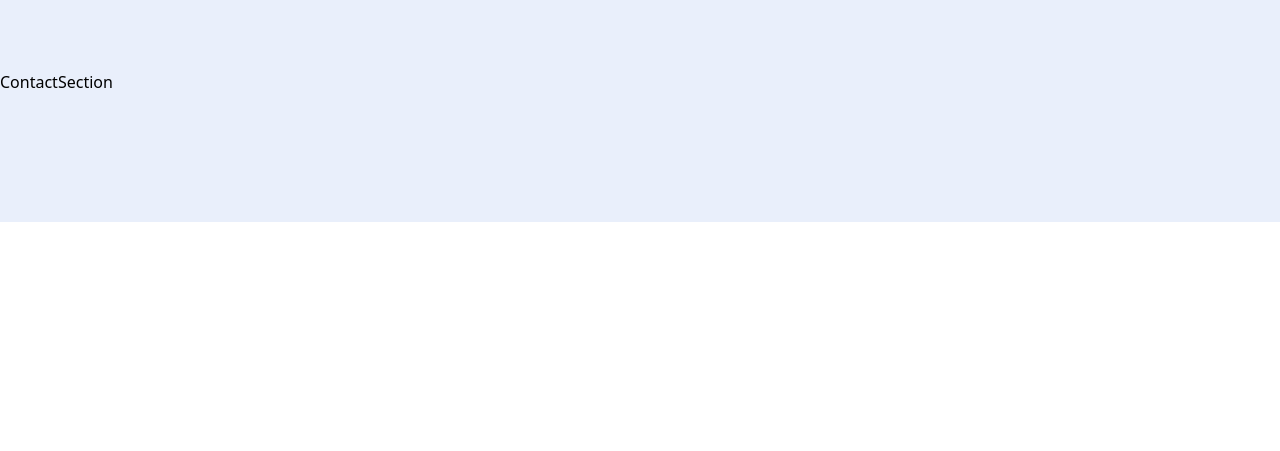
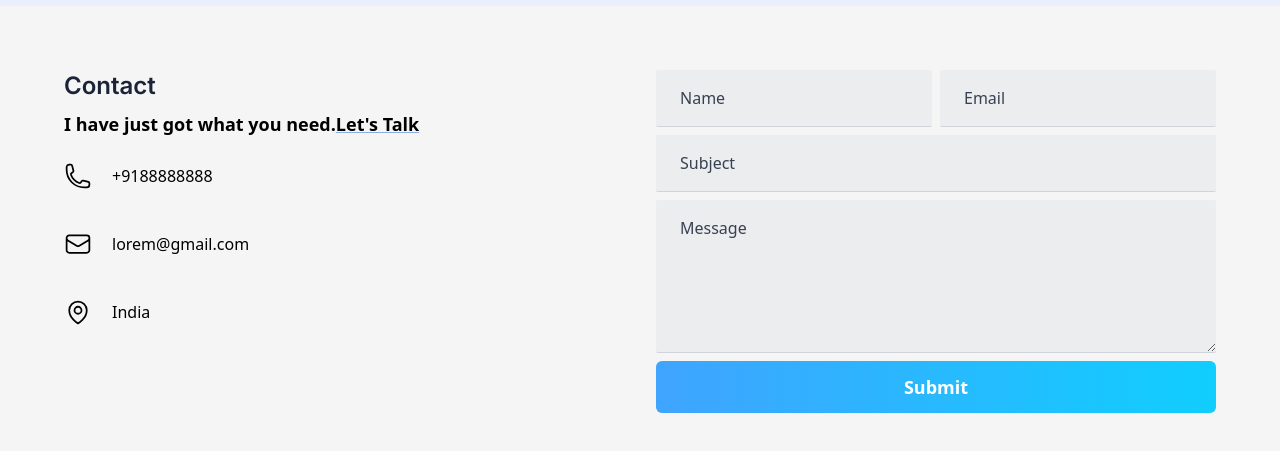
Before and after one commit to atuldedha/hardik-project-3, a React (Create React App) app: page / in a window 1280 px wide. Shown: the part 1935-2386 px from the top of the page. Before the commit the page ends 2157 px from the top, so only its background shows below. Built offline with nearby package versions, Linux system fonts and the light colour scheme.

Commit message:
Contact form, Emailjs and whatsapp added

```diff
--- a/package.json
+++ b/package.json
@@ -3,6 +3,8 @@
   "version": "0.1.0",
   "private": true,
   "dependencies": {
+    "@emailjs/browser": "^3.11.0",
+    "@heroicons/react": "^2.0.18",
     "@testing-library/jest-dom": "^5.16.5",
     "@testing-library/react": "^13.4.0",
     "@testing-library/user-event": "^13.5.0",
@@ -10,6 +12,7 @@
     "react-dom": "^18.2.0",
     "react-multi-carousel": "^2.8.4",
     "react-scripts": "5.0.1",
+    "react-whatsapp": "^0.3.0",
     "web-vitals": "^2.1.4"
   },
   "scripts": {
@@ -37,6 +40,7 @@
     ]
   },
   "devDependencies": {
+    "@babel/plugin-proposal-private-property-in-object": "^7.21.11",
     "tailwindcss": "^3.3.2"
   }
 }
--- a/public/index.html
+++ b/public/index.html
@@ -15,6 +15,11 @@
       user's mobile device or desktop. See https://developers.google.com/web/fundamentals/web-app-manifest/
     -->
     <link rel="manifest" href="%PUBLIC_URL%/manifest.json" />
+
+    <link
+      rel="stylesheet"
+      href="https://maxcdn.bootstrapcdn.com/font-awesome/4.5.0/css/font-awesome.min.css"
+    />
     <!--
       Notice the use of %PUBLIC_URL% in the tags above.
       It will be replaced with the URL of the `public` folder during the build.
--- a/src/App.js
+++ b/src/App.js
@@ -1,9 +1,11 @@
+import ReactWhatsapp from "react-whatsapp";
 import AboutSection from "./components/AboutSection";
 import ContactSection from "./components/ContactSection";
 import Header from "./components/Header";
 import ProductsSection from "./components/ProductsSection";
 
 function Home() {
+  const number = "+918888888888";
   return (
     <div className="bg-bgColor2">
       <div className="bg-bgColor1">
@@ -18,15 +20,25 @@ function Home() {
         </section>
 
         {/* product section */}
-        <section className="mb-8 lg:mb-32">
+        <section className="mb-4 lg:mb-16">
           <ProductsSection />
         </section>
 
         {/* contact section */}
-        <section className="pb-8 lg:pb-32">
+        <section className="bg-bgColor2 pt-4 lg:pt-16 pb-14 lg:pb-36">
           <ContactSection />
         </section>
       </div>
+
+      <ReactWhatsapp number={number}>
+        {/* WhatsApp icon */}
+        <a
+          href="https://wa.me/2348100000000"
+          className="fixed bottom-4 right-4 z-10 flex items-center justify-center w-10 h-10 rounded-[50px] bg-[#25d366] text-white text-base"
+        >
+          <i className="fa fa-whatsapp whatsapp-icon"></i>
+        </a>
+      </ReactWhatsapp>
     </div>
   );
 }
--- a/src/components/ContactSection/index.js
+++ b/src/components/ContactSection/index.js
@@ -1,7 +1,133 @@
-import React from "react";
+import React, { useState } from "react";
+import {
+  EnvelopeIcon,
+  MapPinIcon,
+  PhoneIcon,
+} from "@heroicons/react/24/outline";
+import emailjs from "@emailjs/browser";
 
 const ContactSection = () => {
-  return <div>ContactSection</div>;
+  const [formData, setFormData] = useState({
+    name: "",
+    email: "",
+    subject: "",
+    message: "",
+  });
+  const [submitButtonDisable, setSubmitButtonDisable] = useState(false);
+
+  const handleChangle = (e) => {
+    setFormData({ ...formData, [e.target.name]: e.target.value });
+  };
+
+  const handleSubmit = (e) => {
+    e.preventDefault();
+    setSubmitButtonDisable(true);
+    emailjs
+      .send(
+        process.env.REACT_APP_EMAIL_SERVICE_ID,
+        process.env.REACT_APP_EMAIL_TEMPLATE_ID,
+        { ...formData },
+        process.env.REACT_APP_EMAIL_PUBLIC_ID
+      )
+      .then(
+        (result) => {
+          console.log(result.text);
+          setFormData({ name: "", email: "", subject: "", message: "" });
+          setSubmitButtonDisable(false);
+        },
+        (error) => {
+          console.log(error.text);
+          setSubmitButtonDisable(false);
+        }
+      )
+      .catch((err) => {
+        console.log(err);
+        setSubmitButtonDisable(false);
+      });
+  };
+  return (
+    <div className="sectionContainer">
+      <div className="flex w-full space-y-10 space-x-0 flex-col lg:flex-row lg:space-y-0 lg:space-x-8">
+        {/* contact left section */}
+        <div className="flex flex-col items-center lg:items-start space-y-6 lg:basis-1/2 w-full">
+          <div className="space-y-2 items-start">
+            <h3 className="heading mb-0 text-center lg:text-left">Contact</h3>
+            <h4 className="text-base md:text-lg xl:text-xl font-semibold text-center">
+              I have just got what you need.
+              <span className="underline decoration-blue7/50 ">{`Let's Talk`}</span>
+            </h4>
+          </div>
+          <div className="grid grid-cols-2 sm:grid-cols-3 lg:grid-cols-1 gap-10 place-items-start sm:place-items-center lg:place-items-start items-start mt-5 w-full">
+            <div className="flex items-center space-x-2 md:space-x-5">
+              <PhoneIcon className="animate-pulse text-orange1 h-4 w-4 md:h-7 md:w-7" />
+              <p className="text-sm md:text-base xl:text-lg">+9188888888</p>
+            </div>
+            <div className="flex items-center space-x-2 md:space-x-5">
+              <EnvelopeIcon className="animate-pulse text-orange1 h-4 w-4 md:h-7 md:w-7" />
+              <p className="text-sm md:text-base xl:text-lg">lorem@gmail.com</p>
+            </div>
+            <div className="flex items-center space-x-2 md:space-x-5">
+              <MapPinIcon className="animate-pulse text-orange1 h-4 w-4 md:h-7 md:w-7" />
+              <p className="text-sm md:text-base xl:text-lg">India</p>
+            </div>
+          </div>
+        </div>
+
+        {/* form */}
+        <form
+          action=""
+          className="basis-1/2 flex flex-col items-center w-full"
+          onSubmit={handleSubmit}
+        >
+          <div className="flex flex-col w-full space-y-2 max-w-2xl">
+            <div className="flex space-x-2 items-center w-full max-w-2xl">
+              <input
+                name="name"
+                type="text"
+                className="contactInput w-full"
+                placeholder="Name"
+                onChange={handleChangle}
+              />
+              <input
+                name="email"
+                placeholder="Email"
+                onChange={handleChangle}
+                type="email"
+                className="contactInput w-full"
+              />
+            </div>
+            <input
+              name="subject"
+              type="text"
+              placeholder="Subject"
+              onChange={handleChangle}
+              className="contactInput"
+            />
+
+            <textarea
+              name="message"
+              rows={5}
+              placeholder="Message"
+              onChange={handleChangle}
+              className="contactInput"
+            />
+            <button
+              type="submit"
+              disabled={submitButtonDisable}
+              className="px-5 py-3 rounded-md text-white font-bold text-lg cursor-pointer"
+              style={{
+                background:
+                  "linear-gradient(90deg, rgba(79, 172, 254, 0.6) 0%, rgba(0, 242, 254, 0.6) 100%), #2898FF",
+              }}
+              onClick={handleSubmit}
+            >
+              Submit
+            </button>
+          </div>
+        </form>
+      </div>
+    </div>
+  );
 };
 
 export default ContactSection;
--- a/src/index.css
+++ b/src/index.css
@@ -10,4 +10,8 @@
   .heading {
     @apply font-inter font-semibold text-xl lg:text-2xl xl:text-4xl text-center text-blue4 mb-10;
   }
+
+  .contactInput {
+    @apply bg-slate-400/10 outline-none text-gray-900 placeholder-gray-700 rounded-sm border-b px-6 py-4 border-gray-300 transition-all focus:border-b-blue12/40 focus:text-blue4/70 hover:border-blue12/40;
+  }
 }
```
Also changed, not shown: 1 other file (tests, documents, lock files or other folders).
